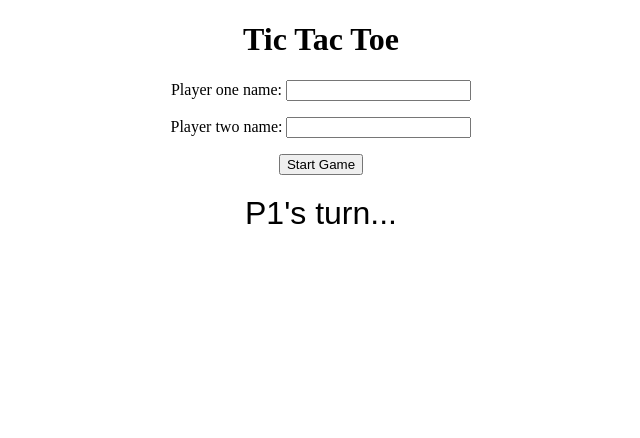
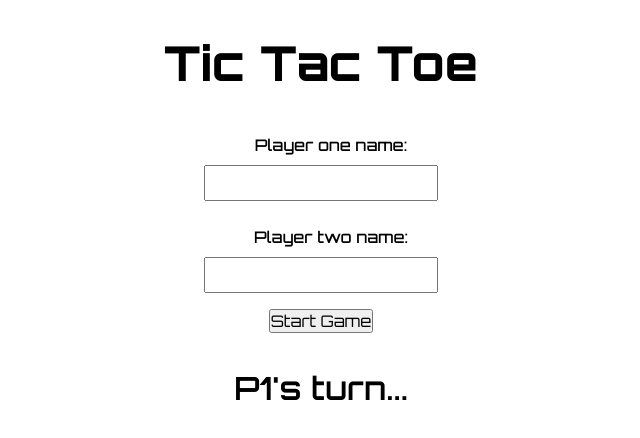
Before and after one commit to black23cat/tic-tac-toe, a plain HTML site: page index.html in a window 1280 px wide. Shown: the whole page, without its empty margins (319-959 px from the left). Drawn offline with Linux system fonts and the light colour scheme.

Commit message:
Importing font Add reset to form Finish Styiling

```diff
--- a/styles.css
+++ b/styles.css
@@ -1,10 +1,38 @@
+@import url('https://fonts.googleapis.com/css2?family=Orbitron:wght@400..900&display=swap');
+
 body{
+  font-family: "Orbitron", sans-serif;
   text-align: center;
 }
 
+h1{
+  font-size: 3rem;
+  font-weight: 800;
+}
+
+input, button, textarea, select {
+  font: inherit;
+  font-size: 100%;
+  padding: 0;
+  margin: 0;
+}
+
+label{
+  display: block;
+  width: 100%;
+  padding: 10px;
+  font-weight: 500;
+}
+
+input[type = "text"]{
+  text-align: center;
+  padding: 6px;
+}
+
 .turn{
-  font: 2rem sans-serif;
-  margin: 20px;
+  font-size: 2rem;
+  font-weight: 600;
+  margin: 35px auto;
 }
 
 .board-container{
@@ -15,12 +43,11 @@ body{
 
 .board{
   display: grid;
-  grid-template-columns: repeat(3, 150px);
-  grid-template-rows: repeat(3, 150px);
+  grid-template-columns: repeat(3, 1fr);
+  grid-template-rows: repeat(3, 1fr);
   gap: 7px;
   width: 450px;
   height: 450px;
-  /* background-color: black; */
 }
 
 .cell{
@@ -28,6 +55,11 @@ body{
   display: flex;
   align-items: center;
   justify-content: center;
-  font-size: 5rem;
-  font-weight: 800;
+  font-size: 7rem;
+  font-weight: 500;
+  cursor: pointer;
 }
+
+.score{
+  font-size: 1.5rem;
+}
```
